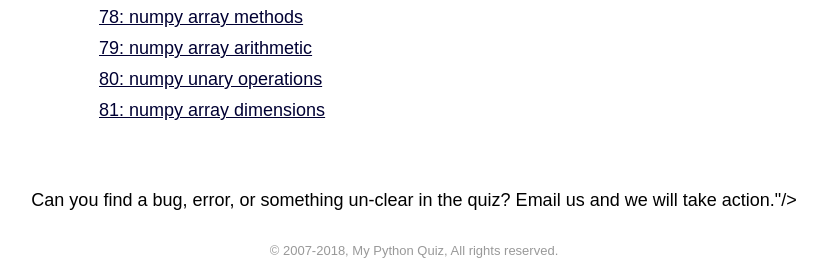
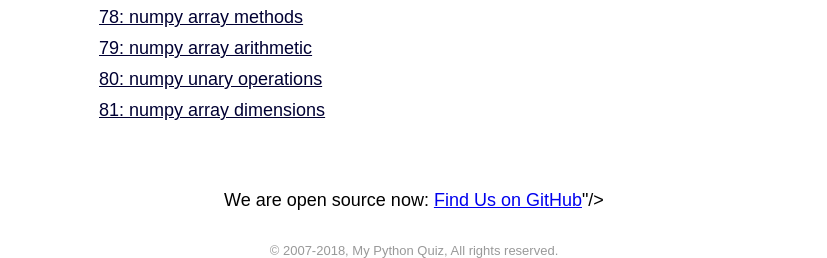
Before and after one commit to ivannovick/myquizsite, a PHP site: page /list.php?qid=1 in a window 1280 px wide. Shown: the part 2639-2897 px from the top of the page, without its empty margins (226-1053 px from the left). Run offline with PHP 8.4, Linux system fonts and the light colour scheme; data comes from the database, SQL or seed files in the repository; data that the repository does not hold is empty.

Commit message:
Update footer.php

```diff
--- a/html/components/footer.php
+++ b/html/components/footer.php
@@ -1,4 +1,4 @@
 <footer class="footer">
- <div class="reportbug">Can you find a bug, error, or something un-clear in the quiz?  Email us and we will take action."/></div>
+ <div class="reportbug">We are open source now: <a href="https://github.com/ivannovick/myquizsite">Find Us on GitHub</a>"/></div>
  <div class="lgl" style='clear:both'>&copy; 2007-2018, My <?= $language->get_normalized_name() ?> Quiz, All rights reserved.</div>
 </footer>
```
